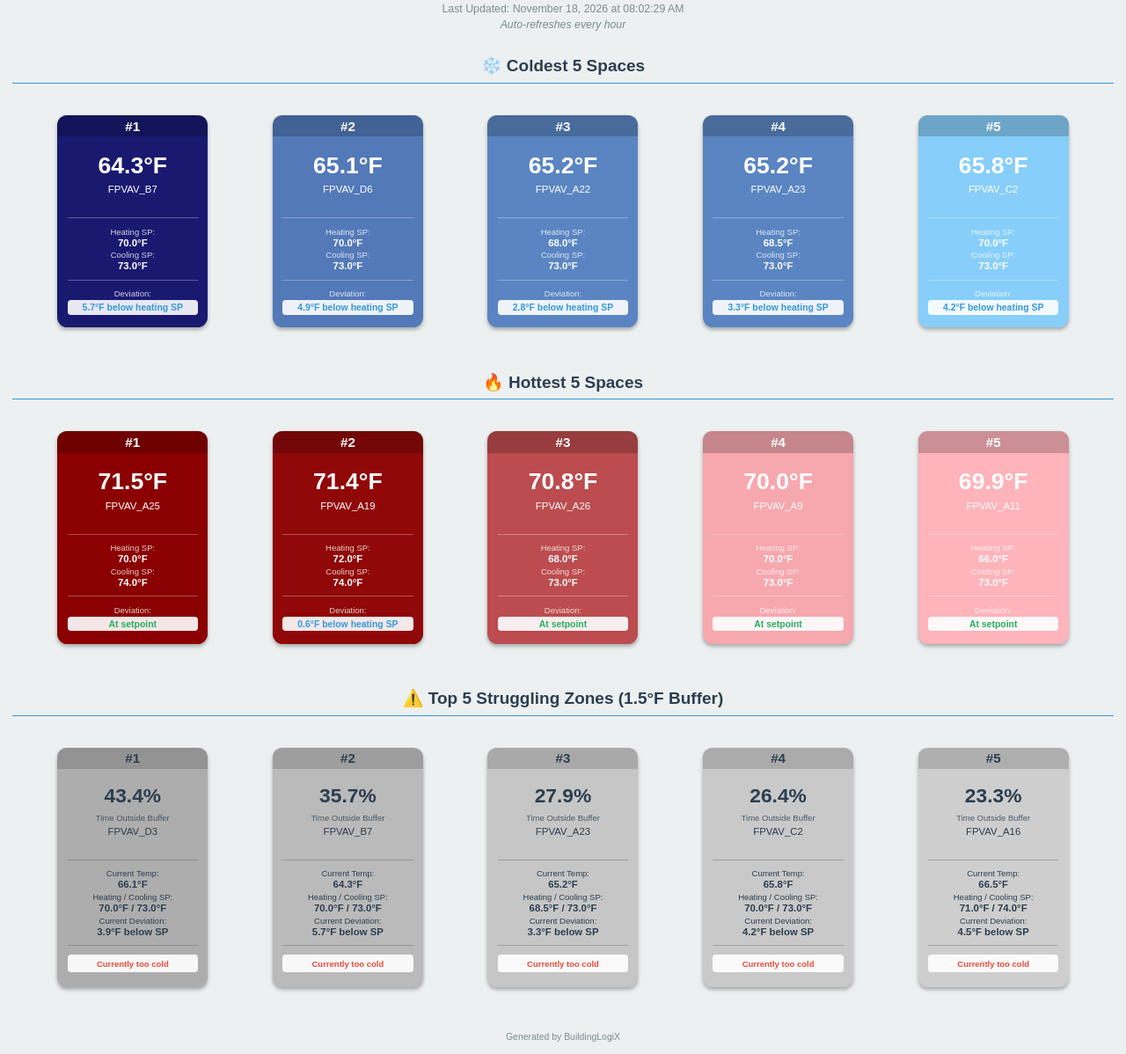
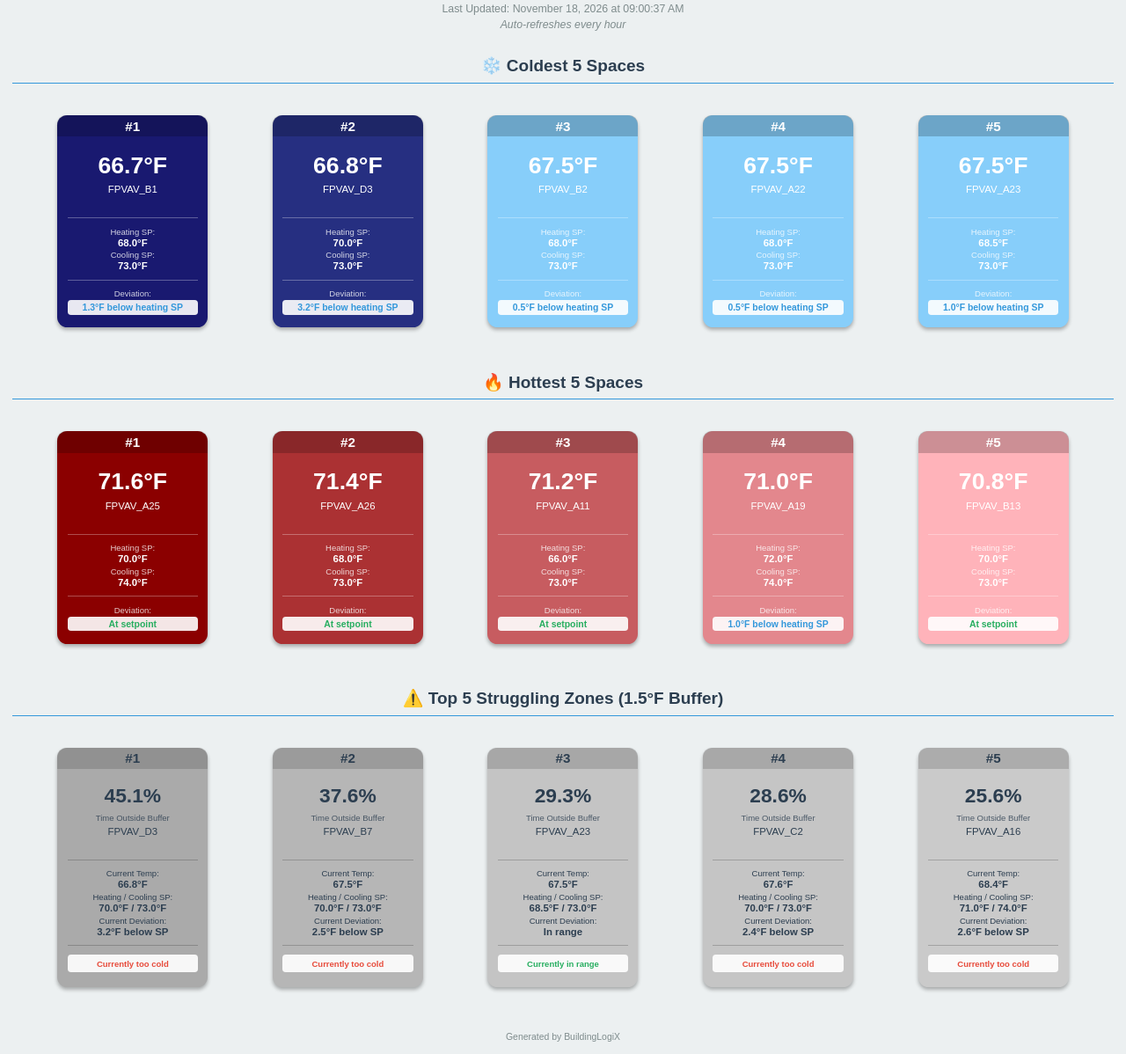
Before and after one commit to NAndersonBLX/cchs-coldest-spaces, a plain HTML site: page index.html in a window 1280 px wide. Shown: the part 50-1248 px from the top of the page at 88% size. Drawn offline with Linux system fonts and the light colour scheme.

Commit message:
Update building monitor - 2026-11-18 09:00:38

```diff
--- a/index.html
+++ b/index.html
@@ -181,7 +181,7 @@
 <body>
     <div class="header">
         <h1>Covenant Christian HS - Building Monitor</h1>
-        <p>Last Updated: November 18, 2026 at 08:02:29 AM</p>
+        <p>Last Updated: November 18, 2026 at 09:00:37 AM</p>
         <p style="font-style: italic; margin-top: 4px;">Auto-refreshes every hour</p>
     </div>
 
@@ -193,8 +193,32 @@
                 <h3>#1</h3>
             </div>
             <div class="widget-content">
-                <div class="widget-temp">64.3°F</div>
-                <div class="widget-name">FPVAV_B7</div>
+                <div class="widget-temp">66.7°F</div>
+                <div class="widget-name">FPVAV_B1</div>
+                <hr class="widget-divider">
+                <div class="widget-info">
+                    <div class="widget-label">Heating SP:</div>
+                    <div class="widget-value">68.0°F</div>
+                </div>
+                <div class="widget-info">
+                    <div class="widget-label">Cooling SP:</div>
+                    <div class="widget-value">73.0°F</div>
+                </div>
+                <hr class="widget-divider">
+                <div class="widget-info">
+                    <div class="widget-label">Deviation:</div>
+                    <div class="widget-deviation" style="color: #3498db;">1.3°F below heating SP</div>
+                </div>
+            </div>
+        </div>
+
+        <div class="widget" style="background-color: rgb(38, 47, 129);">
+            <div class="widget-rank">
+                <h3>#2</h3>
+            </div>
+            <div class="widget-content">
+                <div class="widget-temp">66.8°F</div>
+                <div class="widget-name">FPVAV_D3</div>
                 <hr class="widget-divider">
                 <div class="widget-info">
                     <div class="widget-label">Heating SP:</div>
@@ -207,22 +231,22 @@
                 <hr class="widget-divider">
                 <div class="widget-info">
                     <div class="widget-label">Deviation:</div>
-                    <div class="widget-deviation" style="color: #3498db;">5.7°F below heating SP</div>
+                    <div class="widget-deviation" style="color: #3498db;">3.2°F below heating SP</div>
                 </div>
             </div>
         </div>
 
-        <div class="widget" style="background-color: rgb(83, 121, 185);">
+        <div class="widget" style="background-color: rgb(135, 206, 250);">
             <div class="widget-rank">
-                <h3>#2</h3>
+                <h3>#3</h3>
             </div>
             <div class="widget-content">
-                <div class="widget-temp">65.1°F</div>
-                <div class="widget-name">FPVAV_D6</div>
+                <div class="widget-temp">67.5°F</div>
+                <div class="widget-name">FPVAV_B2</div>
                 <hr class="widget-divider">
                 <div class="widget-info">
                     <div class="widget-label">Heating SP:</div>
-                    <div class="widget-value">70.0°F</div>
+                    <div class="widget-value">68.0°F</div>
                 </div>
                 <div class="widget-info">
                     <div class="widget-label">Cooling SP:</div>
@@ -231,17 +255,17 @@
                 <hr class="widget-divider">
                 <div class="widget-info">
                     <div class="widget-label">Deviation:</div>
-                    <div class="widget-deviation" style="color: #3498db;">4.9°F below heating SP</div>
+                    <div class="widget-deviation" style="color: #3498db;">0.5°F below heating SP</div>
                 </div>
             </div>
         </div>
 
-        <div class="widget" style="background-color: rgb(90, 133, 194);">
+        <div class="widget" style="background-color: rgb(135, 206, 250);">
             <div class="widget-rank">
-                <h3>#3</h3>
+                <h3>#4</h3>
             </div>
             <div class="widget-content">
-                <div class="widget-temp">65.2°F</div>
+                <div class="widget-temp">67.5°F</div>
                 <div class="widget-name">FPVAV_A22</div>
                 <hr class="widget-divider">
                 <div class="widget-info">
@@ -255,17 +279,17 @@
                 <hr class="widget-divider">
                 <div class="widget-info">
                     <div class="widget-label">Deviation:</div>
-                    <div class="widget-deviation" style="color: #3498db;">2.8°F below heating SP</div>
+                    <div class="widget-deviation" style="color: #3498db;">0.5°F below heating SP</div>
                 </div>
             </div>
         </div>
 
-        <div class="widget" style="background-color: rgb(90, 133, 194);">
+        <div class="widget" style="background-color: rgb(135, 206, 250);">
             <div class="widget-rank">
-                <h3>#4</h3>
+                <h3>#5</h3>
             </div>
             <div class="widget-content">
-                <div class="widget-temp">65.2°F</div>
+                <div class="widget-temp">67.5°F</div>
                 <div class="widget-name">FPVAV_A23</div>
                 <hr class="widget-divider">
                 <div class="widget-info">
@@ -279,31 +303,7 @@
                 <hr class="widget-divider">
                 <div class="widget-info">
                     <div class="widget-label">Deviation:</div>
-                    <div class="widget-deviation" style="color: #3498db;">3.3°F below heating SP</div>
-                </div>
-            </div>
-        </div>
-
-        <div class="widget" style="background-color: rgb(135, 206, 250);">
-            <div class="widget-rank">
-                <h3>#5</h3>
-            </div>
-            <div class="widget-content">
-                <div class="widget-temp">65.8°F</div>
-                <div class="widget-name">FPVAV_C2</div>
-                <hr class="widget-divider">
-                <div class="widget-info">
-                    <div class="widget-label">Heating SP:</div>
-                    <div class="widget-value">70.0°F</div>
-                </div>
-                <div class="widget-info">
-                    <div class="widget-label">Cooling SP:</div>
-                    <div class="widget-value">73.0°F</div>
-                </div>
-                <hr class="widget-divider">
-                <div class="widget-info">
-                    <div class="widget-label">Deviation:</div>
-                    <div class="widget-deviation" style="color: #3498db;">4.2°F below heating SP</div>
+                    <div class="widget-deviation" style="color: #3498db;">1.0°F below heating SP</div>
                 </div>
             </div>
         </div>
@@ -318,7 +318,7 @@
                 <h3>#1</h3>
             </div>
             <div class="widget-content">
-                <div class="widget-temp">71.5°F</div>
+                <div class="widget-temp">71.6°F</div>
                 <div class="widget-name">FPVAV_A25</div>
                 <hr class="widget-divider">
                 <div class="widget-info">
@@ -337,36 +337,12 @@
             </div>
         </div>
 
-        <div class="widget" style="background-color: rgb(144, 8, 8);">
+        <div class="widget" style="background-color: rgb(171, 49, 51);">
             <div class="widget-rank">
                 <h3>#2</h3>
             </div>
             <div class="widget-content">
                 <div class="widget-temp">71.4°F</div>
-                <div class="widget-name">FPVAV_A19</div>
-                <hr class="widget-divider">
-                <div class="widget-info">
-                    <div class="widget-label">Heating SP:</div>
-                    <div class="widget-value">72.0°F</div>
-                </div>
-                <div class="widget-info">
-                    <div class="widget-label">Cooling SP:</div>
-                    <div class="widget-value">74.0°F</div>
-                </div>
-                <hr class="widget-divider">
-                <div class="widget-info">
-                    <div class="widget-label">Deviation:</div>
-                    <div class="widget-deviation" style="color: #3498db;">0.6°F below heating SP</div>
-                </div>
-            </div>
-        </div>
-
-        <div class="widget" style="background-color: rgb(188, 76, 79);">
-            <div class="widget-rank">
-                <h3>#3</h3>
-            </div>
-            <div class="widget-content">
-                <div class="widget-temp">70.8°F</div>
                 <div class="widget-name">FPVAV_A26</div>
                 <hr class="widget-divider">
                 <div class="widget-info">
@@ -385,36 +361,12 @@
             </div>
         </div>
 
-        <div class="widget" style="background-color: rgb(247, 167, 174);">
+        <div class="widget" style="background-color: rgb(199, 92, 96);">
             <div class="widget-rank">
-                <h3>#4</h3>
+                <h3>#3</h3>
             </div>
             <div class="widget-content">
-                <div class="widget-temp">70.0°F</div>
-                <div class="widget-name">FPVAV_A9</div>
-                <hr class="widget-divider">
-                <div class="widget-info">
-                    <div class="widget-label">Heating SP:</div>
-                    <div class="widget-value">70.0°F</div>
-                </div>
-                <div class="widget-info">
-                    <div class="widget-label">Cooling SP:</div>
-                    <div class="widget-value">73.0°F</div>
-                </div>
-                <hr class="widget-divider">
-                <div class="widget-info">
-                    <div class="widget-label">Deviation:</div>
-                    <div class="widget-deviation" style="color: #27ae60;">At setpoint</div>
-                </div>
-            </div>
-        </div>
-
-        <div class="widget" style="background-color: rgb(255, 179, 186);">
-            <div class="widget-rank">
-                <h3>#5</h3>
-            </div>
-            <div class="widget-content">
-                <div class="widget-temp">69.9°F</div>
+                <div class="widget-temp">71.2°F</div>
                 <div class="widget-name">FPVAV_A11</div>
                 <hr class="widget-divider">
                 <div class="widget-info">
@@ -433,23 +385,71 @@
             </div>
         </div>
 
+        <div class="widget" style="background-color: rgb(227, 135, 141);">
+            <div class="widget-rank">
+                <h3>#4</h3>
+            </div>
+            <div class="widget-content">
+                <div class="widget-temp">71.0°F</div>
+                <div class="widget-name">FPVAV_A19</div>
+                <hr class="widget-divider">
+                <div class="widget-info">
+                    <div class="widget-label">Heating SP:</div>
+                    <div class="widget-value">72.0°F</div>
+                </div>
+                <div class="widget-info">
+                    <div class="widget-label">Cooling SP:</div>
+                    <div class="widget-value">74.0°F</div>
+                </div>
+                <hr class="widget-divider">
+                <div class="widget-info">
+                    <div class="widget-label">Deviation:</div>
+                    <div class="widget-deviation" style="color: #3498db;">1.0°F below heating SP</div>
+                </div>
+            </div>
+        </div>
+
+        <div class="widget" style="background-color: rgb(255, 179, 186);">
+            <div class="widget-rank">
+                <h3>#5</h3>
+            </div>
+            <div class="widget-content">
+                <div class="widget-temp">70.8°F</div>
+                <div class="widget-name">FPVAV_B13</div>
+                <hr class="widget-divider">
+                <div class="widget-info">
+                    <div class="widget-label">Heating SP:</div>
+                    <div class="widget-value">70.0°F</div>
+                </div>
+                <div class="widget-info">
+                    <div class="widget-label">Cooling SP:</div>
+                    <div class="widget-value">73.0°F</div>
+                </div>
+                <hr class="widget-divider">
+                <div class="widget-info">
+                    <div class="widget-label">Deviation:</div>
+                    <div class="widget-deviation" style="color: #27ae60;">At setpoint</div>
+                </div>
+            </div>
+        </div>
+
     </div>
 
     <h2 class="section-title">⚠️ Top 5 Struggling Zones (1.5°F Buffer)</h2>
     <div class="widgets-container">
 
-        <div class="widget" style="background-color: rgb(173, 173, 173);">
+        <div class="widget" style="background-color: rgb(170, 170, 170);">
             <div class="widget-rank" style="background-color: rgba(0,0,0,0.15);">
                 <h3 style="color: #2c3e50;">#1</h3>
             </div>
             <div class="widget-content">
-                <div class="widget-percent" style="color: #2c3e50;">43.4%</div>
+                <div class="widget-percent" style="color: #2c3e50;">45.1%</div>
                 <div class="widget-label" style="color: #2c3e50; opacity: 0.8;">Time Outside Buffer</div>
                 <div class="widget-name" style="color: #2c3e50;">FPVAV_D3</div>
                 <hr class="widget-divider" style="border-top-color: rgba(0,0,0,0.2);">
                 <div class="widget-info">
                     <div class="widget-label" style="color: #2c3e50;">Current Temp:</div>
-                    <div class="widget-value" style="color: #2c3e50;">66.1°F</div>
+                    <div class="widget-value" style="color: #2c3e50;">66.8°F</div>
                 </div>
                 <div class="widget-info">
                     <div class="widget-label" style="color: #2c3e50;">Heating / Cooling SP:</div>
@@ -457,25 +457,25 @@
                 </div>
                 <div class="widget-info">
                     <div class="widget-label" style="color: #2c3e50;">Current Deviation:</div>
-                    <div class="widget-value" style="color: #2c3e50;">3.9°F below SP</div>
+                    <div class="widget-value" style="color: #2c3e50;">3.2°F below SP</div>
                 </div>
                 <hr class="widget-divider" style="border-top-color: rgba(0,0,0,0.2);">
                 <div class="widget-status status-outside">Currently too cold</div>
             </div>
         </div>
 
-        <div class="widget" style="background-color: rgb(186, 186, 186);">
+        <div class="widget" style="background-color: rgb(182, 182, 182);">
             <div class="widget-rank" style="background-color: rgba(0,0,0,0.15);">
                 <h3 style="color: #2c3e50;">#2</h3>
             </div>
             <div class="widget-content">
-                <div class="widget-percent" style="color: #2c3e50;">35.7%</div>
+                <div class="widget-percent" style="color: #2c3e50;">37.6%</div>
                 <div class="widget-label" style="color: #2c3e50; opacity: 0.8;">Time Outside Buffer</div>
                 <div class="widget-name" style="color: #2c3e50;">FPVAV_B7</div>
                 <hr class="widget-divider" style="border-top-color: rgba(0,0,0,0.2);">
                 <div class="widget-info">
                     <div class="widget-label" style="color: #2c3e50;">Current Temp:</div>
-                    <div class="widget-value" style="color: #2c3e50;">64.3°F</div>
+                    <div class="widget-value" style="color: #2c3e50;">67.5°F</div>
                 </div>
                 <div class="widget-info">
                     <div class="widget-label" style="color: #2c3e50;">Heating / Cooling SP:</div>
@@ -483,25 +483,25 @@
                 </div>
                 <div class="widget-info">
                     <div class="widget-label" style="color: #2c3e50;">Current Deviation:</div>
-                    <div class="widget-value" style="color: #2c3e50;">5.7°F below SP</div>
+                    <div class="widget-value" style="color: #2c3e50;">2.5°F below SP</div>
                 </div>
                 <hr class="widget-divider" style="border-top-color: rgba(0,0,0,0.2);">
                 <div class="widget-status status-outside">Currently too cold</div>
             </div>
         </div>
 
-        <div class="widget" style="background-color: rgb(198, 198, 198);">
+        <div class="widget" style="background-color: rgb(196, 196, 196);">
             <div class="widget-rank" style="background-color: rgba(0,0,0,0.15);">
                 <h3 style="color: #2c3e50;">#3</h3>
             </div>
             <div class="widget-content">
-                <div class="widget-percent" style="color: #2c3e50;">27.9%</div>
+                <div class="widget-percent" style="color: #2c3e50;">29.3%</div>
                 <div class="widget-label" style="color: #2c3e50; opacity: 0.8;">Time Outside Buffer</div>
                 <div class="widget-name" style="color: #2c3e50;">FPVAV_A23</div>
                 <hr class="widget-divider" style="border-top-color: rgba(0,0,0,0.2);">
                 <div class="widget-info">
                     <div class="widget-label" style="color: #2c3e50;">Current Temp:</div>
-                    <div class="widget-value" style="color: #2c3e50;">65.2°F</div>
+                    <div class="widget-value" style="color: #2c3e50;">67.5°F</div>
                 </div>
                 <div class="widget-info">
                     <div class="widget-label" style="color: #2c3e50;">Heating / Cooling SP:</div>
@@ -509,25 +509,25 @@
                 </div>
                 <div class="widget-info">
                     <div class="widget-label" style="color: #2c3e50;">Current Deviation:</div>
-                    <div class="widget-value" style="color: #2c3e50;">3.3°F below SP</div>
+                    <div class="widget-value" style="color: #2c3e50;">In range</div>
                 </div>
                 <hr class="widget-divider" style="border-top-color: rgba(0,0,0,0.2);">
-                <div class="widget-status status-outside">Currently too cold</div>
+                <div class="widget-status status-ok">Currently in range</div>
             </div>
         </div>
 
-        <div class="widget" style="background-color: rgb(201, 201, 201);">
+        <div class="widget" style="background-color: rgb(197, 197, 197);">
             <div class="widget-rank" style="background-color: rgba(0,0,0,0.15);">
                 <h3 style="color: #2c3e50;">#4</h3>
             </div>
             <div class="widget-content">
-                <div class="widget-percent" style="color: #2c3e50;">26.4%</div>
+                <div class="widget-percent" style="color: #2c3e50;">28.6%</div>
                 <div class="widget-label" style="color: #2c3e50; opacity: 0.8;">Time Outside Buffer</div>
                 <div class="widget-name" style="color: #2c3e50;">FPVAV_C2</div>
                 <hr class="widget-divider" style="border-top-color: rgba(0,0,0,0.2);">
                 <div class="widget-info">
                     <div class="widget-label" style="color: #2c3e50;">Current Temp:</div>
-                    <div class="widget-value" style="color: #2c3e50;">65.8°F</div>
+                    <div class="widget-value" style="color: #2c3e50;">67.6°F</div>
                 </div>
                 <div class="widget-info">
                     <div class="widget-label" style="color: #2c3e50;">Heating / Cooling SP:</div>
@@ -535,25 +535,25 @@
                 </div>
                 <div class="widget-info">
                     <div class="widget-label" style="color: #2c3e50;">Current Deviation:</div>
-                    <div class="widget-value" style="color: #2c3e50;">4.2°F below SP</div>
+                    <div class="widget-value" style="color: #2c3e50;">2.4°F below SP</div>
                 </div>
                 <hr class="widget-divider" style="border-top-color: rgba(0,0,0,0.2);">
                 <div class="widget-status status-outside">Currently too cold</div>
             </div>
         </div>
 
-        <div class="widget" style="background-color: rgb(206, 206, 206);">
+        <div class="widget" style="background-color: rgb(202, 202, 202);">
             <div class="widget-rank" style="background-color: rgba(0,0,0,0.15);">
                 <h3 style="color: #2c3e50;">#5</h3>
             </div>
             <div class="widget-content">
-                <div class="widget-percent" style="color: #2c3e50;">23.3%</div>
+                <div class="widget-percent" style="color: #2c3e50;">25.6%</div>
                 <div class="widget-label" style="color: #2c3e50; opacity: 0.8;">Time Outside Buffer</div>
                 <div class="widget-name" style="color: #2c3e50;">FPVAV_A16</div>
                 <hr class="widget-divider" style="border-top-color: rgba(0,0,0,0.2);">
                 <div class="widget-info">
                     <div class="widget-label" style="color: #2c3e50;">Current Temp:</div>
-                    <div class="widget-value" style="color: #2c3e50;">66.5°F</div>
+                    <div class="widget-value" style="color: #2c3e50;">68.4°F</div>
                 </div>
                 <div class="widget-info">
                     <div class="widget-label" style="color: #2c3e50;">Heating / Cooling SP:</div>
@@ -561,7 +561,7 @@
                 </div>
                 <div class="widget-info">
                     <div class="widget-label" style="color: #2c3e50;">Current Deviation:</div>
-                    <div class="widget-value" style="color: #2c3e50;">4.5°F below SP</div>
+                    <div class="widget-value" style="color: #2c3e50;">2.6°F below SP</div>
                 </div>
                 <hr class="widget-divider" style="border-top-color: rgba(0,0,0,0.2);">
                 <div class="widget-status status-outside">Currently too cold</div>
```
